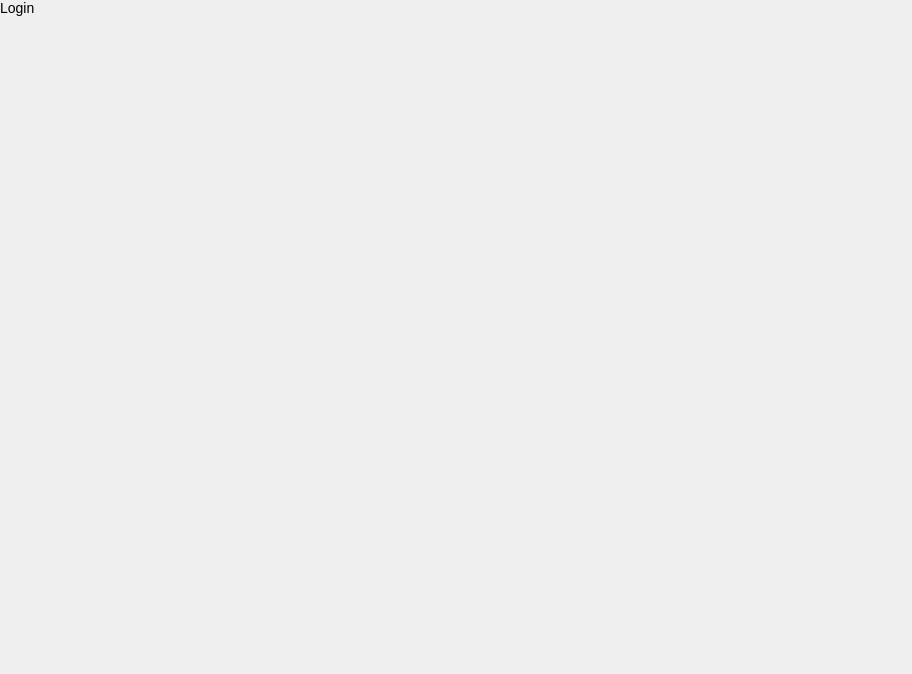
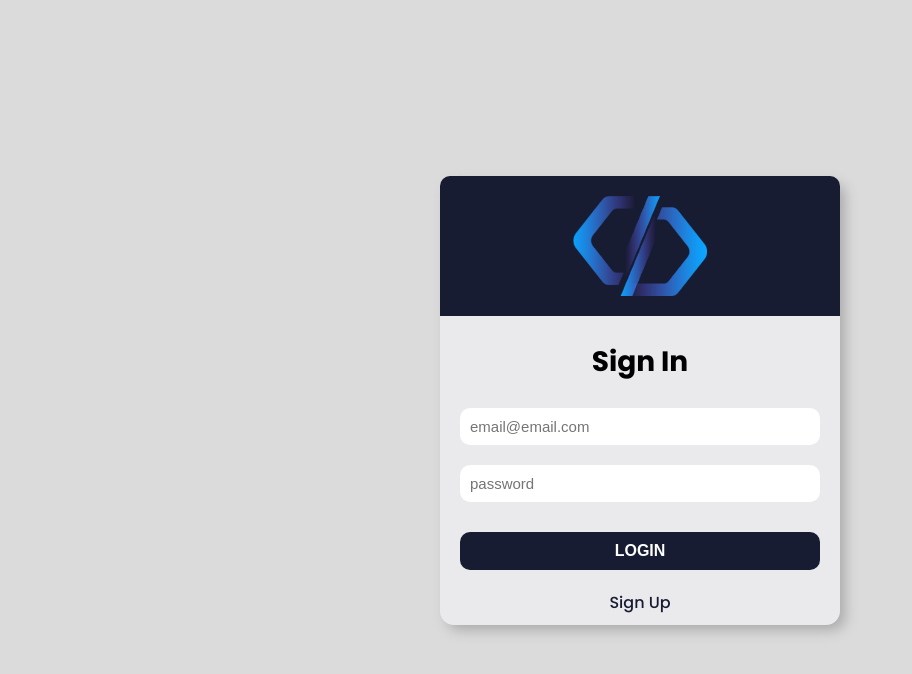
Before and after one commit to Vinicius0422/ticket-system-reactJs, a React (Vite) app: page / in a window 1280 px wide. Shown: the top 674 px of the page, without its empty margins (0-912 px from the left). Built offline with nearby package versions, Linux system fonts and the light colour scheme.

Commit message:
feat: creating SignIn component

```diff
--- a/src/index.css
+++ b/src/index.css
@@ -1,3 +1,5 @@
+@import url('https://fonts.googleapis.com/css2?family=Poppins:ital,wght@0,100;0,200;0,300;0,400;0,500;0,600;0,700;0,800;0,900;1,100;1,200;1,300;1,400;1,500;1,600;1,700;1,800;1,900&display=swap');
+
 *{
   padding: 0;
   margin: 0;
@@ -14,7 +16,7 @@ html, body, #root{
 
 body{
   font-size: 1.4rem;
-  font-family: sans-serif;
+  font-family: "Poppins", sans-serif;
   background-color: #EFEFEF;
 }
 
@@ -28,5 +30,5 @@ ul{
 
 button{
   cursor: pointer;
-  border:: none;
+  border: none;
 }
--- a/src/pages/signIn/index.jsx
+++ b/src/pages/signIn/index.jsx
@@ -1,6 +1,29 @@
+import { useState } from 'react'
+import { Link } from 'react-router-dom'
+
+import logo from '../../assets/logo.png'
+import './signIn.css'
 
 export const SignIn = () => {
+    const [email, setEmail] = useState('')
+    const [password, setPassword] = useState('')
+
+
     return(
-        <div>Login</div>
+        <div className="login-container">
+            <div className="login-area">
+                <div className="login-logo">
+                    <img src={logo} alt="System logo"/>
+                </div>
+                <h1>Sign In</h1>
+                <form action='submit'>
+                    <input type='email' placeholder='email@email.com' value={email} onChange={(e) => setEmail(e.target.value)}/>
+                    <input type='password' placeholder='password' value={password} onChange={(e) => setPassword(e.target.value)} />
+
+                    <button type='submit'>Login</button>
+                </form>
+                <Link to='/register'>Sign Up</Link>
+            </div>
+        </div>
     )
 }
--- /dev/null
+++ b/src/pages/signIn/signIn.css
@@ -0,0 +1,90 @@
+.login-container{
+    display: flex;
+    align-items: center;
+    justify-content: center;
+    height: 100%;
+    background-color: #dbdbdb;
+    padding: 0 1rem;
+}
+
+.login-area{
+    display: flex;
+    flex-direction: column;
+    align-items: center;
+    justify-content: center;
+    background-color: #EAEAEC;
+    width: 40rem;
+    border-radius: 1.4rem;
+    -webkit-box-shadow: 6px 6px 13px -1px rgba(170,170,170,1);
+    -moz-box-shadow: 6px 6px 13px -1px rgba(170,170,170,1);
+    box-shadow: 6px 6px 13px -1px rgba(170,170,170,1);
+}
+
+.login-logo{
+    background-color: #181c32;
+    width: 100%;
+    display: flex;
+    justify-content: center;
+    align-items: center;
+    border-top-right-radius: 1rem;
+    border-top-left-radius: 1rem;
+}
+
+.login-logo img{
+    height: 8rem;
+    padding: 2rem;
+}
+
+.login-area h1{
+    margin: 1.5rem 0;
+}
+
+.login-area form{
+    display: flex;
+    flex-direction: column;
+    width: 90%;
+    gap: 2rem;
+}
+
+.login-area form input{
+    padding: 1rem;
+    display: flex;
+    font-size: 1.5rem;
+    color: #181c32;
+    align-items: center;
+    justify-content: center;
+    border-radius: 1rem;
+    border: 0;
+    background-color: #FFF;
+    outline: none;
+}
+
+.login-area form button{
+    padding: 1rem;
+    background-color: #181c32;
+    border-radius: 1rem;
+    color: #FFF;
+    font-size: 1.6rem;
+    font-weight: 600;
+    text-transform: uppercase;
+    margin: 1rem 0;
+}
+
+.login-area a{
+    margin: 1rem 0;
+    font-size: 1.6rem;
+    font-weight: 500;
+    color: #181c32;
+}
+
+@media (min-width: 500px){
+
+    .login-logo img{
+        height: 10rem;
+        padding: 2rem;
+    }
+
+    .login-area h1{
+        margin: 2.5rem 0;
+    }
+}
```
